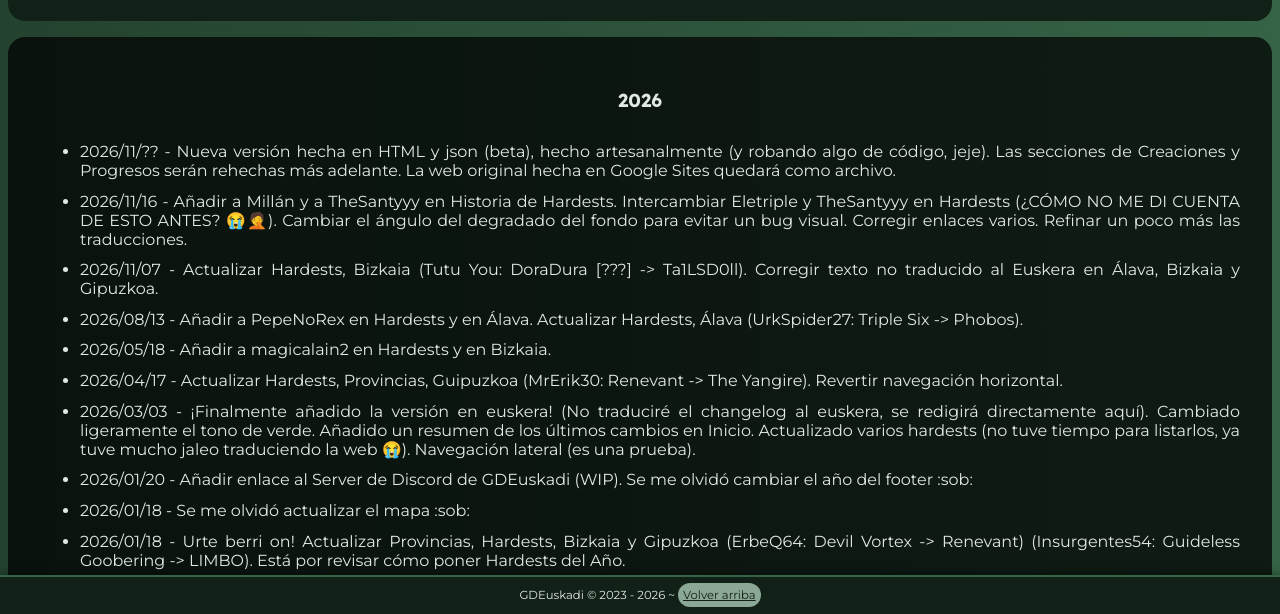
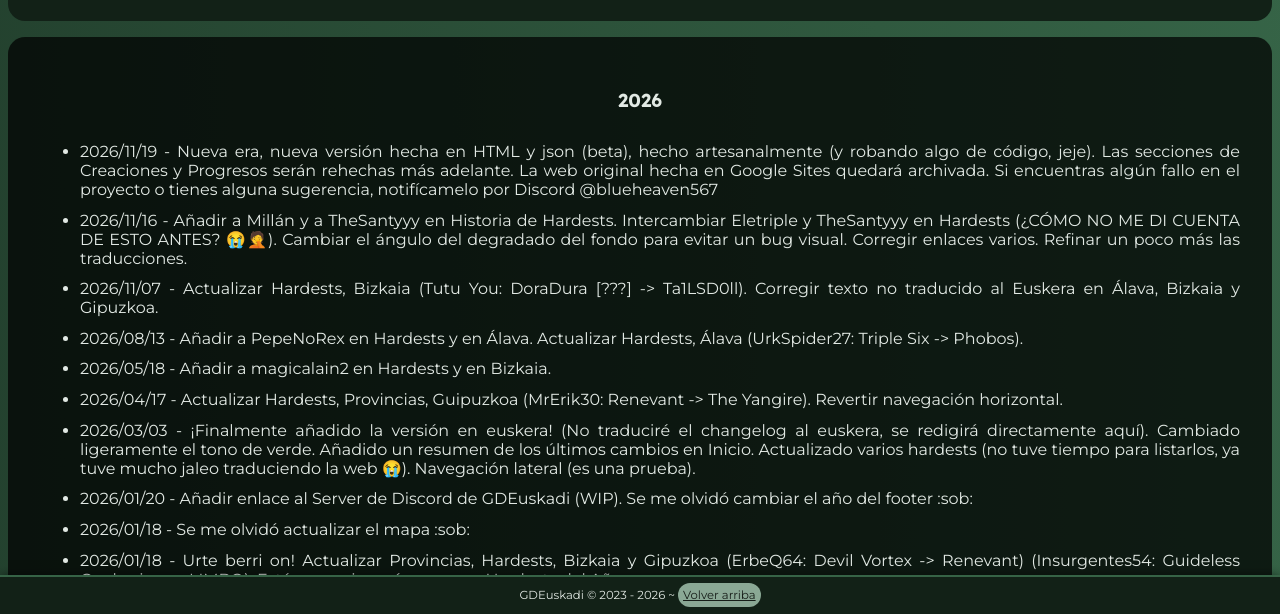
Before and after one commit to GD-Eus/webgunea, a plain HTML site: page changelog.html in a window 1280 px wide. Shown: the part 186-800 px from the top of the page. Drawn offline with nearby package versions, Linux system fonts and the light colour scheme.

Commit message:
Actualizar Changelog
Actualizar Changelog.

```diff
--- a/changelog.html
+++ b/changelog.html
@@ -65,7 +65,7 @@
             </div>
             <div class="centre">
                 <ul class="changelog-list">
-                    <li>2026/11/?? - Nueva versión hecha en HTML y json (beta), hecho artesanalmente (y robando algo de código, jeje). Las secciones de Creaciones y Progresos serán rehechas más adelante. La web original hecha en Google Sites quedará como archivo.</li>
+                    <li>2026/11/19 - Nueva era, nueva versión hecha en HTML y json (beta), hecho artesanalmente (y robando algo de código, jeje). Las secciones de Creaciones y Progresos serán rehechas más adelante. La web original hecha en Google Sites quedará archivada. Si encuentras algún fallo en el proyecto o tienes alguna sugerencia, notifícamelo por Discord @blueheaven567</li>
                     <li>2026/11/16 - Añadir a Millán y a TheSantyyy en Historia de Hardests. Intercambiar Eletriple y TheSantyyy en Hardests (¿CÓMO NO ME DI CUENTA DE ESTO ANTES? 😭🤦). Cambiar el ángulo del degradado del fondo para evitar un bug visual. Corregir enlaces varios. Refinar un poco más las traducciones.</li>
                     <li>2026/11/07 - Actualizar Hardests, Bizkaia (Tutu You: DoraDura [???] -> Ta1LSD0ll). Corregir texto no traducido al Euskera en Álava, Bizkaia y Gipuzkoa.</li>
                     <li>2026/08/13 - Añadir a PepeNoRex en Hardests y en Álava. Actualizar Hardests, Álava (UrkSpider27: Triple Six -> Phobos).</li>
```
